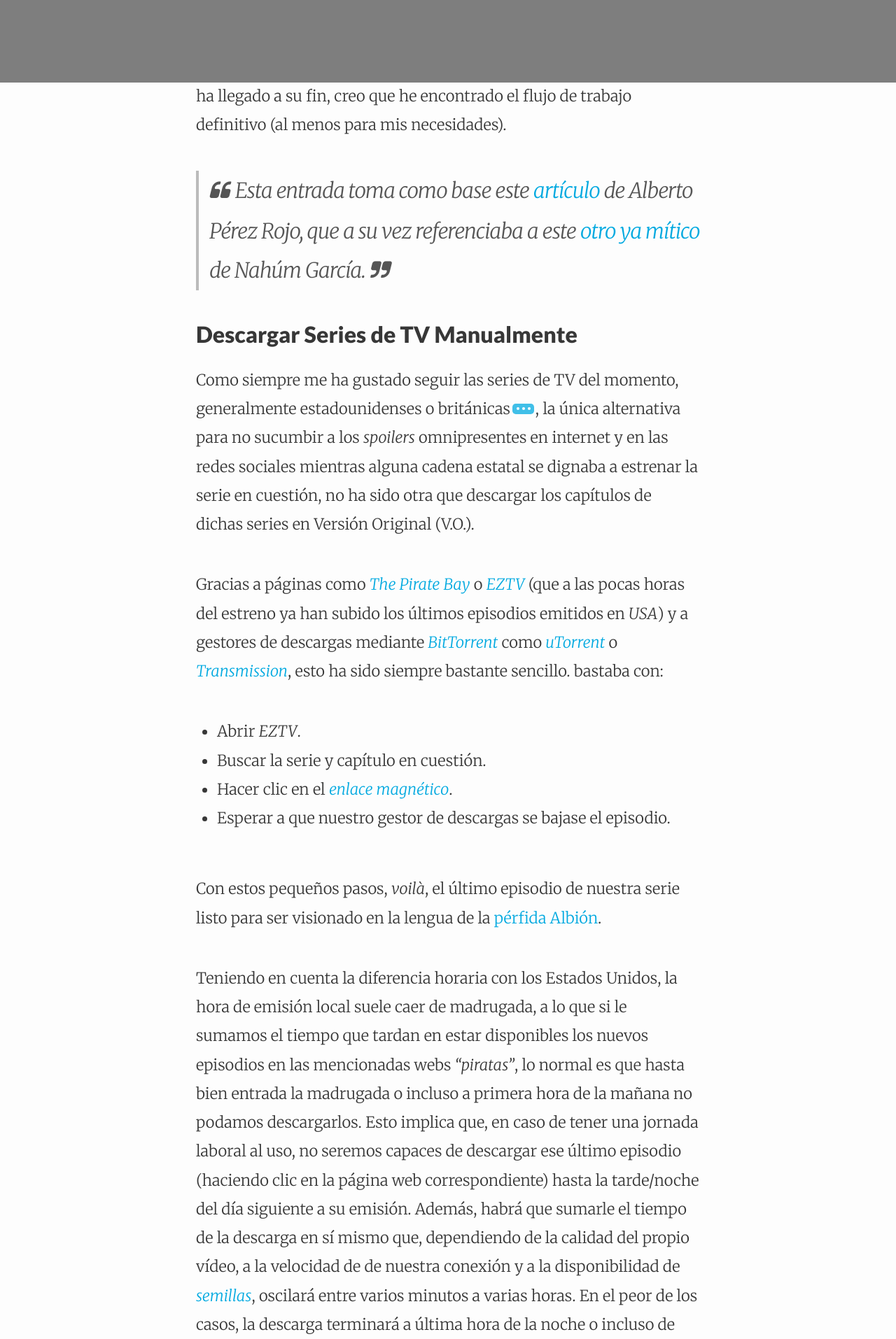
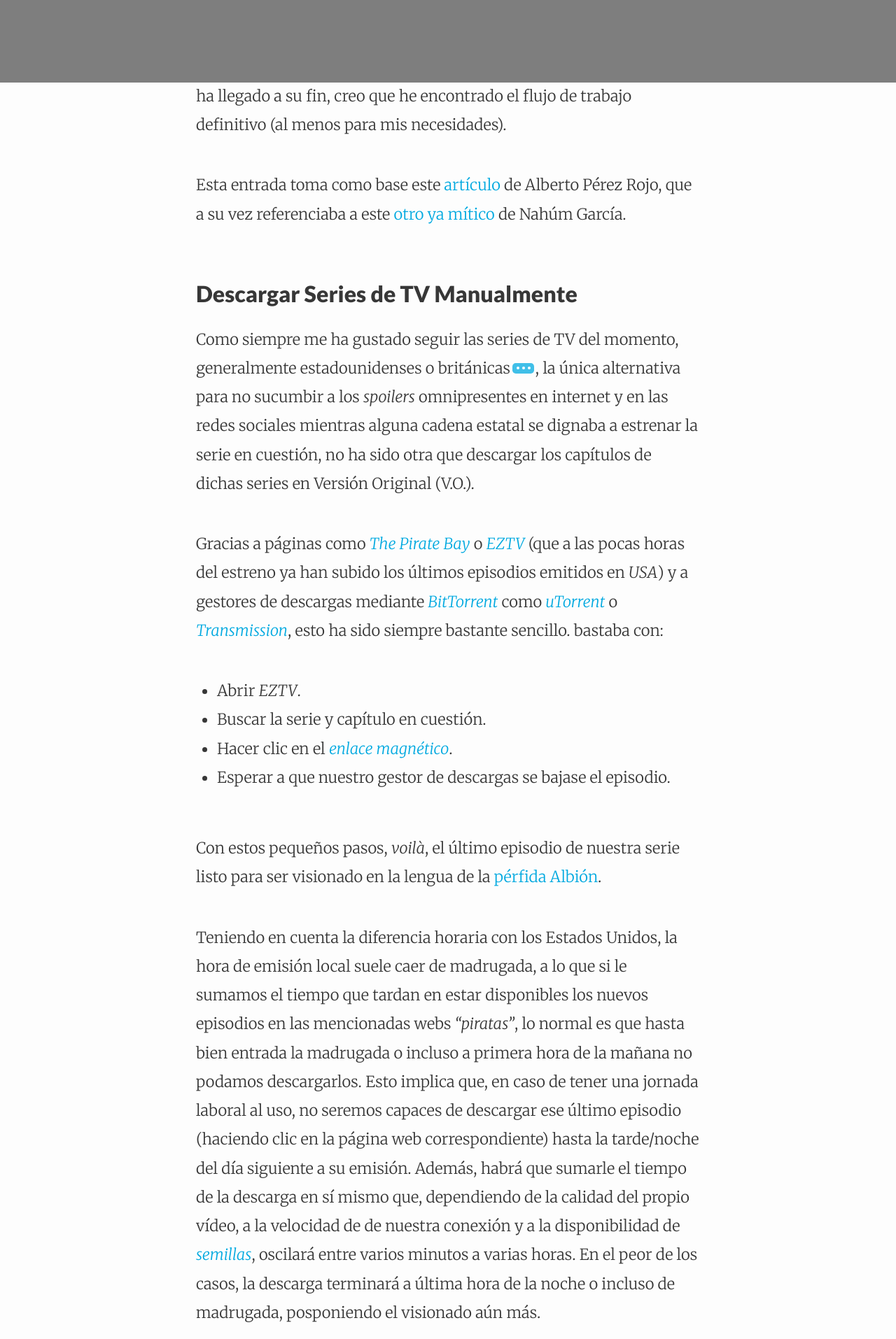
Before and after one commit to asiertejada/asiertejada.github.io, a Jekyll site: the page built from _posts/2014-05-17-descarga-automatica-de-series-y-subtitulos.md, in a window 1280 px wide. Shown: the part 842-2756 px from the top of the page at 70% size. Built offline with Jekyll 4.4.1, drawn with Linux system fonts in a browser that asks for light colours.

Commit message:
Remove wrong quote

```diff
--- a/_posts/2014-05-17-descarga-automatica-de-series-y-subtitulos.md
+++ b/_posts/2014-05-17-descarga-automatica-de-series-y-subtitulos.md
@@ -9,7 +9,7 @@
 ---
 Durante tiempo he buscado la manera de automatizar la descarga de series de TV, que normarmente bajo en V.O., y la de sus correspondientes subtítulos (también en la lengua nativa de la serie). Gracias a herramientas como *TVShows 2* la descarga automática era posible, pero el bajar automáticamente los subtítulos, mediante el uso de la estupenda *Hazel*, era bastante más complicado, requeriendo incluso el uso de complejos *scripts* que no siempre funcionaban. Eso ha llegado a su fin, creo que he encontrado el flujo de trabajo definitivo (al menos para mis necesidades).<Sigue Leyendo>
 
-> Esta entrada toma como base este [artículo](http://albertoperojo.com/post/20710041818/descarga-de-series-tv-shows2-transmission-hazel) de Alberto Pérez Rojo, que a su vez referenciaba a este [otro ya mítico](http://www.nahumgarcia.com/hazel) de Nahúm García.
+Esta entrada toma como base este [artículo](http://albertoperojo.com/post/20710041818/descarga-de-series-tv-shows2-transmission-hazel) de Alberto Pérez Rojo, que a su vez referenciaba a este [otro ya mítico](http://www.nahumgarcia.com/hazel) de Nahúm García.
 
 ## Descargar Series de TV Manualmente
 Como siempre me ha gustado seguir las series de TV del momento, generalmente estadounidenses o británicas[^1], la única alternativa para no sucumbir a los *spoilers* omnipresentes en internet y en las redes sociales mientras alguna cadena estatal se dignaba a estrenar la serie en cuestión, no ha sido otra que descargar los capítulos de dichas series en Versión Original (V.O.).
```
